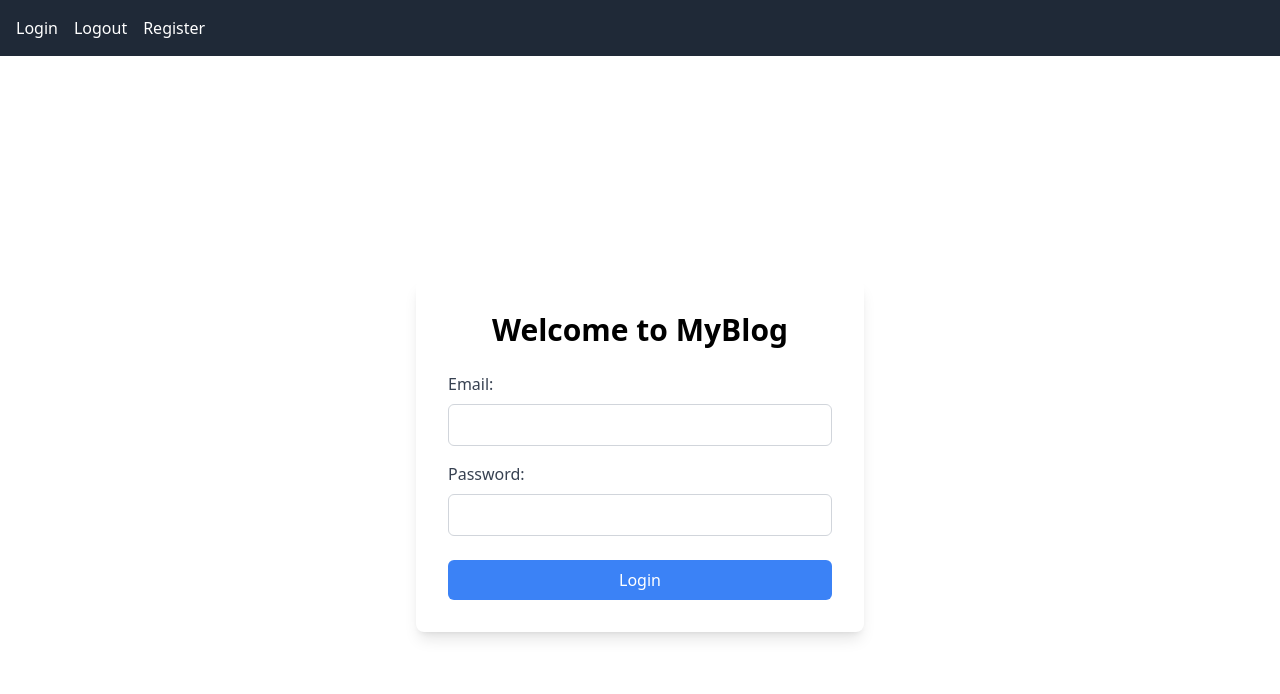
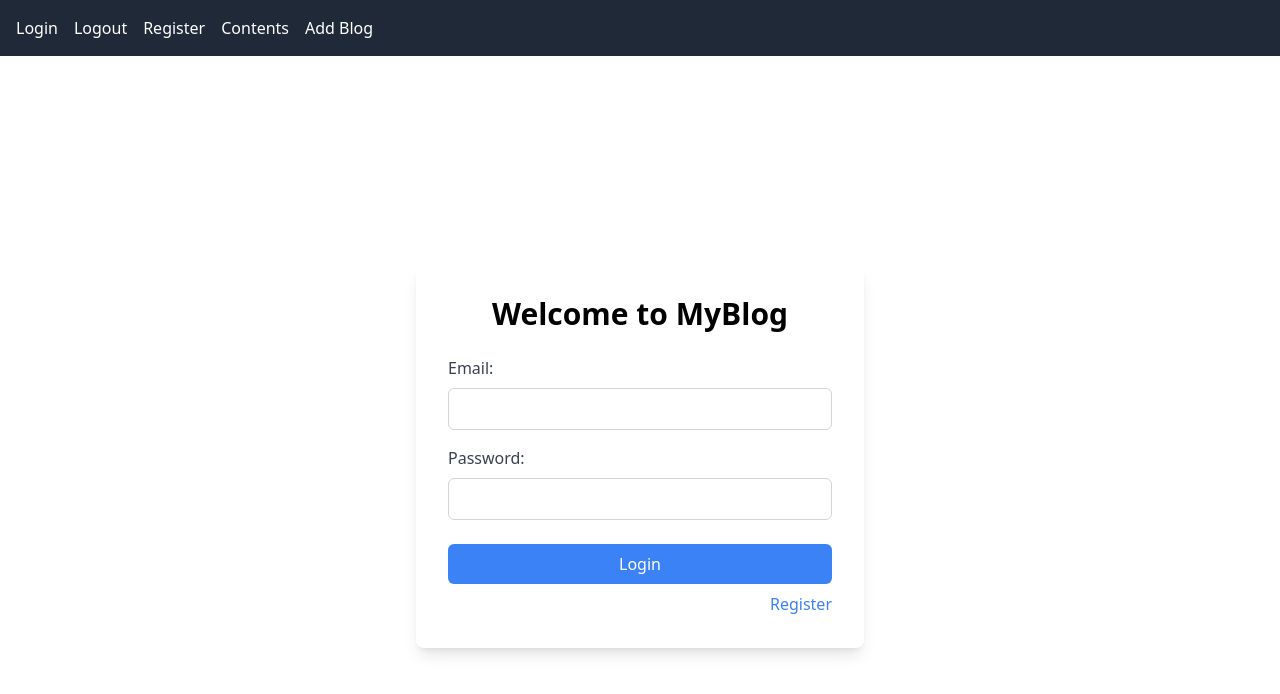
Before and after one commit to spencerchiang301/NextJS-Frontend, a Next.js app: page /auth/login in a window 1280 px wide. Shown: the top 694 px of the page. Built offline with nearby package versions, Linux system fonts and the light colour scheme.

Commit message:
add link to login and navBar

```diff
--- a/app/auth/login/page.tsx
+++ b/app/auth/login/page.tsx
@@ -82,6 +82,11 @@ export default function LoginPage() {
                     >
                         Login
                     </button>
+                    <div className="flex justify-end mt-2">
+                        <a href="/auth/register" className="text-blue-500 hover:underline">
+                            Register
+                        </a>
+                    </div>
                 </form>
             </div>
         </div>
--- a/app/components/NavBar.tsx
+++ b/app/components/NavBar.tsx
@@ -14,6 +14,12 @@ export default function NavBar() {
                     <Link href="/auth/register" className="text-white hover:text-gray-400">
                         Register
                     </Link>
+                    <Link href="/contents" className="text-white hover:text-gray-400">
+                        Contents
+                    </Link>
+                    <Link href="/contents/add" className="text-white hover:text-gray-400">
+                        Add Blog
+                    </Link>
                 </div>
             </div>
         </nav>
```
